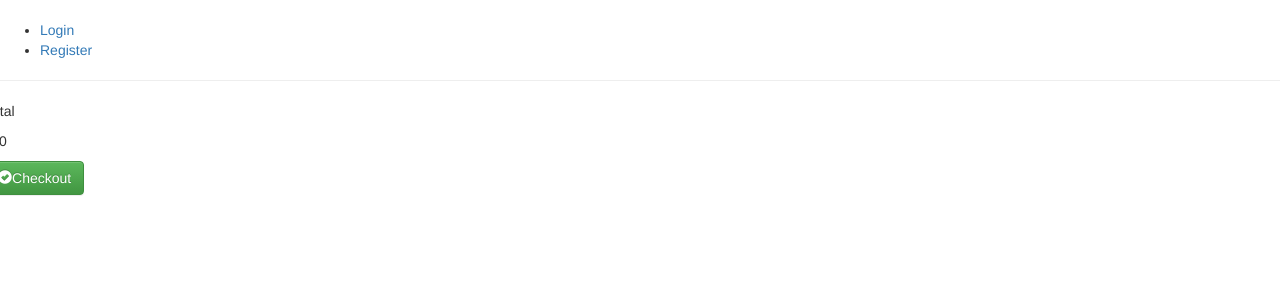
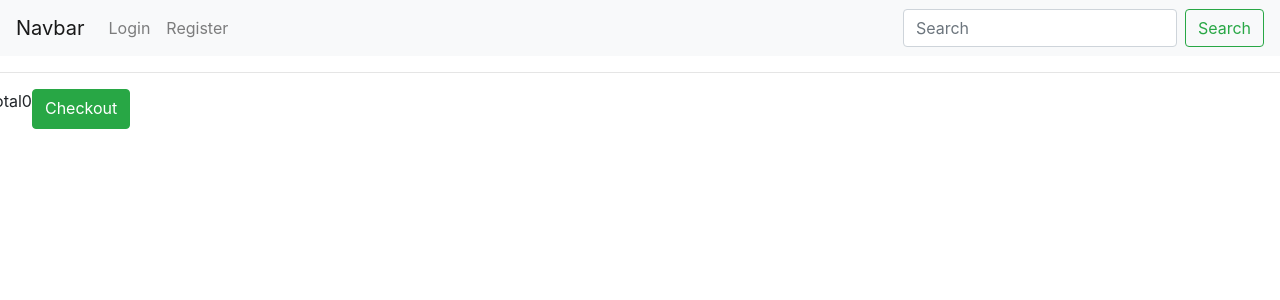
Before and after one commit to lucassuar/django-tech-ecommerce-app, a Django app: page /cart/ in a window 1280 px wide. Shown: the top 300 px of the page. Run offline with Django 3.2, Linux system fonts and the light colour scheme; some libraries are stand-ins or nearby versions.

Commit message:
Bootstrap navbar added to base html and bootstrap cdn links fixed

```diff
--- a/cart/templates/cart.html
+++ b/cart/templates/cart.html
@@ -6,7 +6,7 @@
 <div class="row row-flex">
     {% for item in cart_items %}
 
-
+    <div class="col-xs-10 col-xs-offset-1 col-sm-offset-0 col-sm-6 col-md-4 display panel panel-display">
 
         <div class="product" style="background-image: url('{{ MEDIA_URL }}{{ item.product.image }}')"></div>
 
--- a/templates/base.html
+++ b/templates/base.html
@@ -7,38 +7,62 @@
     <meta charset="utf-8">
     <meta name="viewport" content="width=device-width, initial-scale=1, shrink-to-fit=no">
 
-    <!-- Latest compiled and minified CSS -->
-    <link rel="stylesheet" href="https://maxcdn.bootstrapcdn.com/bootstrap/3.3.7/css/bootstrap.min.css" integrity="sha384-BVYiiSIFeK1dGmJRAkycuHAHRg32OmUcww7on3RYdg4Va+PmSTsz/K68vbdEjh4u" crossorigin="anonymous">
+     <!-- Bootstrap CSS -->
+    <link rel="stylesheet" href="https://stackpath.bootstrapcdn.com/bootstrap/4.3.1/css/bootstrap.min.css" integrity="sha384-ggOyR0iXCbMQv3Xipma34MD+dH/1fQ784/j6cY/iJTQUOhcWr7x9JvoRxT2MZw1T" crossorigin="anonymous">
 
-    <!-- Optional theme -->
-    <link rel="stylesheet" href="https://maxcdn.bootstrapcdn.com/bootstrap/3.3.7/css/bootstrap-theme.min.css" integrity="sha384-rHyoN1iRsVXV4nD0JutlnGaslCJuC7uwjduW9SVrLvRYooPp2bWYgmgJQIXwl/Sp" crossorigin="anonymous">
-
-    <!-- Latest compiled and minified JavaScript -->
-    <script src="https://maxcdn.bootstrapcdn.com/bootstrap/3.3.7/js/bootstrap.min.js" integrity="sha384-Tc5IQib027qvyjSMfHjOMaLkfuWVxZxUPnCJA7l2mCWNIpG9mGCD8wGNIcPD7Txa" crossorigin="anonymous"></script>
 </head>
 
 <body>
+        <nav class="navbar navbar-expand-lg navbar-light bg-light">
+            <a class="navbar-brand" href="#">Navbar</a>
+            <button class="navbar-toggler" type="button" data-toggle="collapse" data-target="#navbarSupportedContent" aria-controls="navbarSupportedContent" aria-expanded="false" aria-label="Toggle navigation">
+            <span class="navbar-toggler-icon"></span>
+          </button>
+
+            <div class="collapse navbar-collapse" id="navbarSupportedContent">
+                <ul class="navbar-nav mr-auto">
+        <!--
+                    <li class="nav-item active">
+                        <a class="nav-link" href="#">Home <span class="sr-only">(current)</span></a>
+                    </li>
+        -->
+            <!-- Registration Links -->
+                     {% if user.is_authenticated %}
+                     <li class="nav-item"><a class="nav-link" href="{% url 'profile' %}">Profile</a></li>
+                     <li class="nav-item"><a class="nav-link" href="{% url 'logout' %}">Logout</a></li>
+                     {% else %}
+                     <li class="nav-item"><a class="nav-link" href="{% url 'login' %}">Login</a></li>
+                     <li class="nav-item"><a class="nav-link" href="{% url 'registration' %}">Register</a></li>
+                     {% endif %}
+            <!-- ------------------- -->
+                </ul>
+
+                <form class="form-inline my-2 my-lg-0">
+                    <input class="form-control mr-sm-2" type="search" placeholder="Search" aria-label="Search">
+                    <button class="btn btn-outline-success my-2 my-sm-0" type="submit">Search</button>
+                </form>
+            </div>
+    </nav>
+
     <h1>
         {% block page_heading %}{% endblock %}
     </h1>
 
-    <nav>
-        <ul>
-             {% if user.is_authenticated %}
-            <li><a href="{% url 'profile' %}">Profile</a></li>
-            <li><a href="{% url 'logout' %}">Logout</a></li>
-            {% else %}
-            <li><a href="{% url 'login' %}">Login</a></li>
-            <li><a href="{% url 'registration' %}">Register</a></li>
-            {% endif %}
-        </ul>
-    </nav>
+    <hr>
+    {% if messages %}
+        <div>
+            {% for message in messages %} {{ message }} {% endfor %}
+        </div>
+    {% endif %}
 
-    <hr> {% if messages %}
-    <div>
-        {% for message in messages %} {{ message }} {% endfor %}
-    </div>
-    {% endif %} {% block content %}{% endblock %}
+    {% block content %} {% endblock %}
+
+
+    <!-- jQuery first, then Popper.js, then Bootstrap JS -->
+    <script src="https://code.jquery.com/jquery-3.3.1.slim.min.js" integrity="sha384-q8i/X+965DzO0rT7abK41JStQIAqVgRVzpbzo5smXKp4YfRvH+8abtTE1Pi6jizo" crossorigin="anonymous"></script>
+    <script src="https://cdnjs.cloudflare.com/ajax/libs/popper.js/1.14.7/umd/popper.min.js" integrity="sha384-UO2eT0CpHqdSJQ6hJty5KVphtPhzWj9WO1clHTMGa3JDZwrnQq4sF86dIHNDz0W1" crossorigin="anonymous"></script>
+    <script src="https://stackpath.bootstrapcdn.com/bootstrap/4.3.1/js/bootstrap.min.js" integrity="sha384-JjSmVgyd0p3pXB1rRibZUAYoIIy6OrQ6VrjIEaFf/nJGzIxFDsf4x0xIM+B07jRM" crossorigin="anonymous"></script>
+
 </body>
 
 </html>
```
